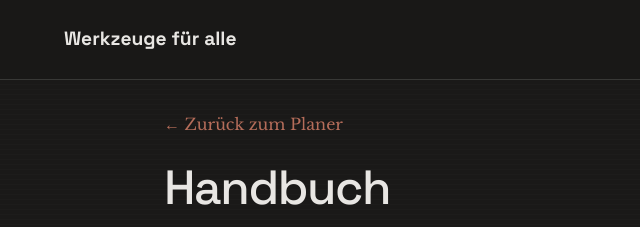
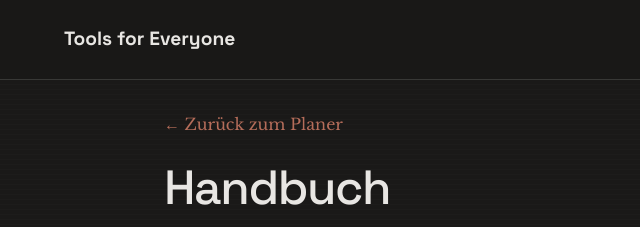
Before and after one commit to immineal/linu-li, a website: page tools/buehnenbild/handbuch.html in a window 1280 px wide. Shown: the top 227 px of the page, 0-640 px from the left. Drawn offline with Linux system fonts and the light colour scheme.

Commit message:
fix(website): der deutsche Rahmen gilt für den Planer, nicht für jede deutsche Seite
Er hing an der Sprachangabe und griff damit auch auf Impressum und
Datenschutz — zwei Dokumente, die der ganzen Website gehören und deren Rahmen
zum Rest gehört. Eine Seite fragt jetzt ausdrücklich danach
(`data-frame="de"`); nur der Planer und sein Handbuch tun das.

Der Seitenname bleibt „Tools for Everyone". Er ist die Marke und steht auf
jeder Seite gleich.

Co-Authored-By: Claude Opus 5 (1M context) <noreply@anthropic.com>

```diff
--- a/assets/js/layout.js
+++ b/assets/js/layout.js
@@ -11,17 +11,17 @@ document.addEventListener('DOMContentLoaded', () => {
     const inToolsDir = window.location.pathname.includes('/tools/');
     const rootPath = inToolsDir ? '../../' : './';
 
-    // The frame speaks the language the page declares. A German page with an
-    // English header and footer around it reads like a translation someone
-    // gave up on halfway.
-    const de = (document.documentElement.lang || '').toLowerCase().startsWith('de');
+    // A page can ask for a German frame with data-frame="de". Not every German
+    // page wants one: Impressum and Datenschutz are German documents that
+    // belong to the whole site, and their frame stays English with the rest.
+    const de = document.documentElement.getAttribute('data-frame') === 'de';
     const say = (english, german) => (de ? german : english);
 
     // 2. Inject Header
     const headerHTML = `
     <header class="main-header">
         <nav>
-            <a href="${rootPath}" class="logo-link">${say('Tools for Everyone', 'Werkzeuge für alle')}</a>
+            <a href="${rootPath}" class="logo-link">Tools for Everyone</a>
             <div style="display:flex; gap: 1.5rem; align-items: center;">
                 <button id="theme-toggle" class="theme-switch" aria-label="${say('Toggle Dark Mode', 'Zwischen hell und dunkel wechseln')}">
                     <div class="switch-track">
--- a/tools/buehnenbild/handbuch.html
+++ b/tools/buehnenbild/handbuch.html
@@ -1,5 +1,5 @@
 <!doctype html>
-<html lang="de">
+<html lang="de" data-frame="de">
   <head>
     <meta charset="UTF-8" />
     <meta name="viewport" content="width=device-width, initial-scale=1.0" />
```
Also changed, not shown: tools/buehnenbild/index.html (+1 -1 lines).
